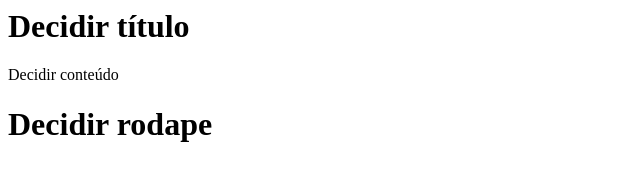
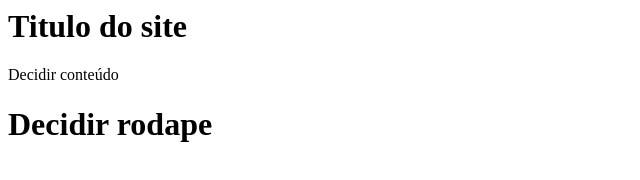
Before and after one commit to CleitonReis/curso-git, a plain HTML site: page proposta_1.html in a window 1280 px wide. Shown: the whole page, without its empty margins (0-640 px from the left). Drawn offline with Linux system fonts and the light colour scheme.

Commit message:
titulo do site

```diff
--- a/proposta_1.html
+++ b/proposta_1.html
@@ -4,7 +4,7 @@
 	</head>
 	<body>
 		<h1>
-			Decidir título
+			Titulo do site
 		</h1>
 		<div>
 			Decidir conteúdo
```
